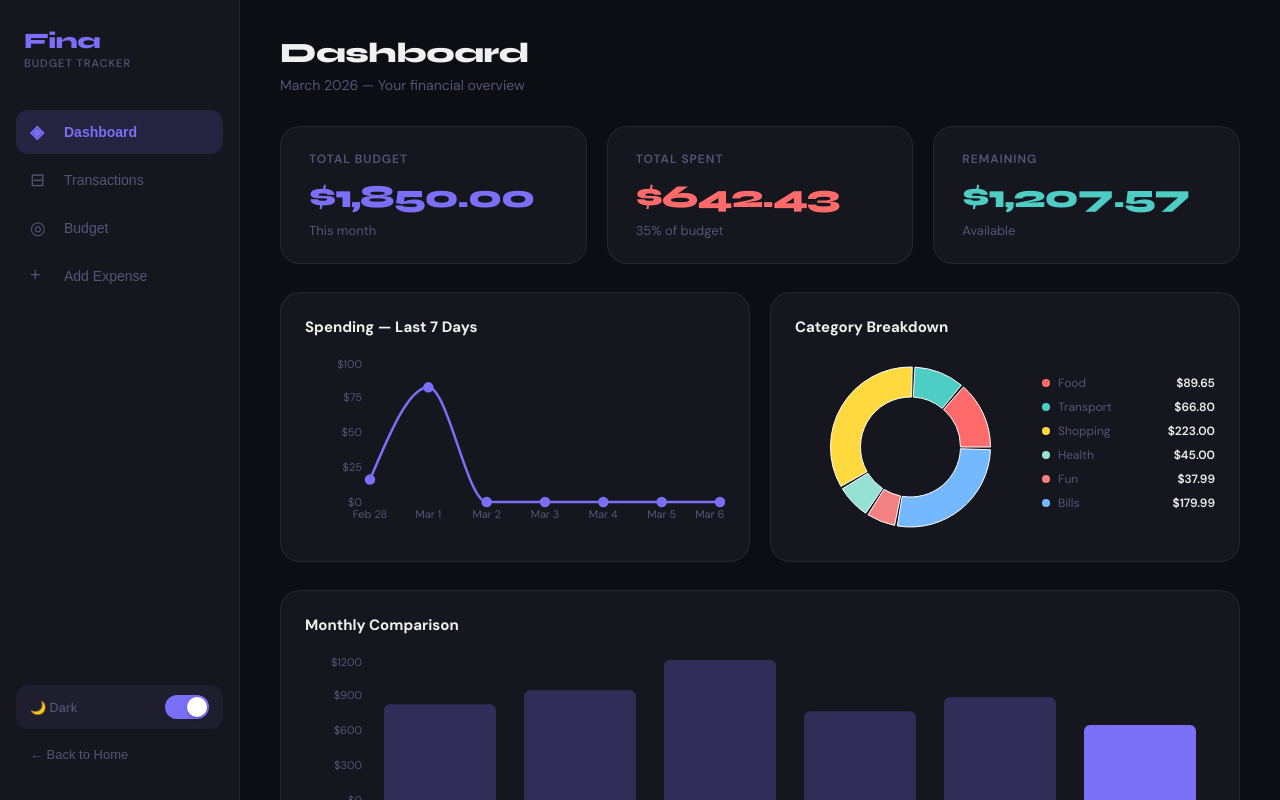
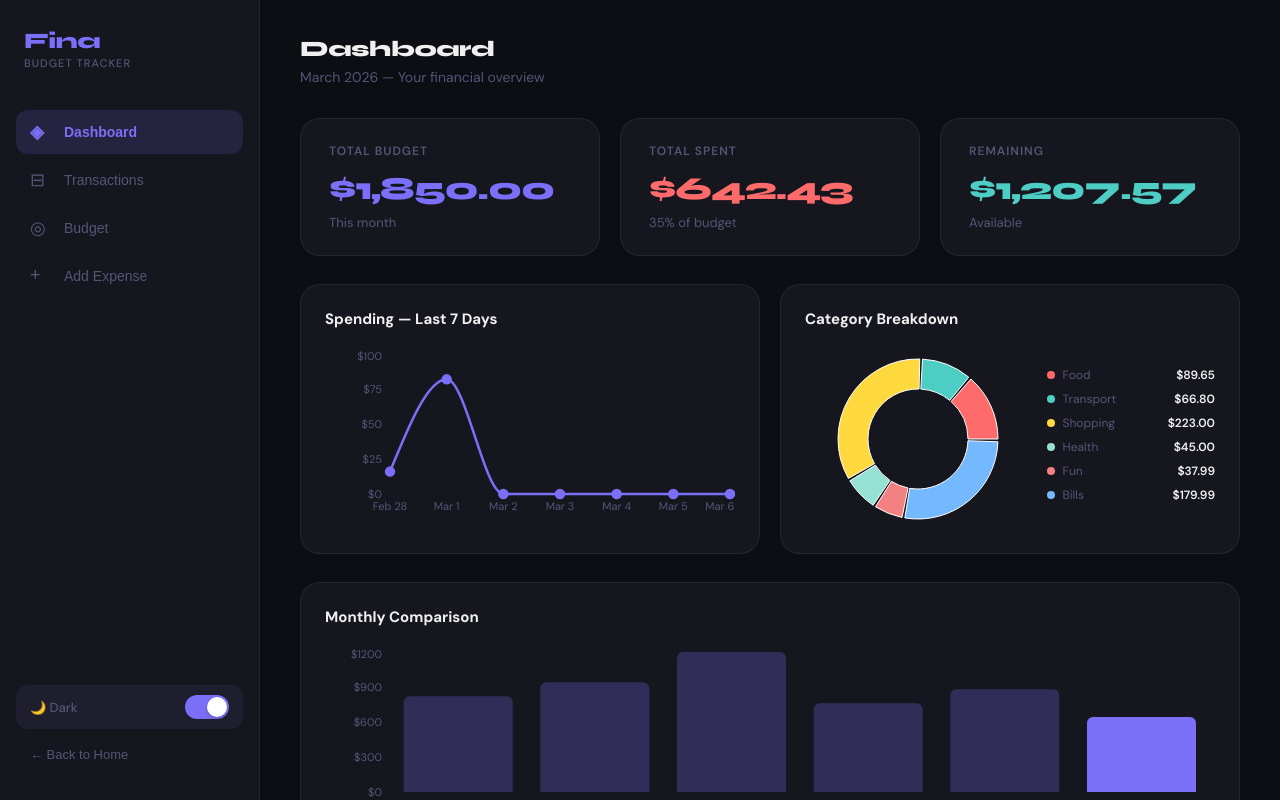
Before and after one commit to sberlabit-bit/fina, a React (Create React App) app: page / in a window 1280 px wide. Both pictures are taken after a click on the button "Open App →". Shown: the top 800 px of the page. Built offline with nearby package versions, Linux system fonts and the light colour scheme.

Commit message:
Update App.js

```diff
--- a/src/App.js
+++ b/src/App.js
@@ -123,7 +123,7 @@ export default function App() {
 
       {/* Sidebar */}
       <div style={{
-        position: "fixed", left: 0, top: 0, bottom: 0, width: 240,
+        position: "fixed", left: 0, top: 0, bottom: 0, width: 260,
         background: th.surface, borderRight: `1px solid ${th.border}`,
         display: "flex", flexDirection: "column", padding: "28px 16px", zIndex: 100,
         transition: "background 0.3s",
@@ -179,7 +179,7 @@ export default function App() {
       </div>
 
       {/* Main */}
-      <div style={{ marginLeft: 240, padding: "36px 40px", minHeight: "100vh", animation: "fadeUp 0.4s ease" }}>
+      <div style={{ marginLeft: 260, padding: "36px 40px", minHeight: "100vh", animation: "fadeUp 0.4s ease" }}>
         {tab === "dashboard" && <Dashboard th={th} totalBudget={totalBudget} totalSpent={totalSpent} spentByCategory={spentByCategory} lineData={lineData} barData={barData} pieData={pieData} transactions={transactions} />}
         {tab === "transactions" && <Transactions th={th} transactions={transactions} deleteTransaction={deleteTransaction} />}
         {tab === "budget" && <Budget th={th} spentByCategory={spentByCategory} />}
@@ -199,7 +199,7 @@ function Landing({ dark, setDark, th, onStart }) {
 
       {/* Nav */}
       <nav style={{ display: "flex", alignItems: "center", justifyContent: "space-between", padding: "24px 60px", borderBottom: `1px solid ${th.border}` }}>
-        <div style={{ fontFamily: "'Syne', sans-serif", fontSize: 24, fontWeight: 800, color: th.accent }}>Fina</div>
+        <div style={{ fontFamily: "'Syne', sans-serif", fontSize: 28, fontWeight: 800, color: th.accent }}>Fina</div>
         <div style={{ display: "flex", gap: 12, alignItems: "center" }}>
           <div onClick={() => setDark(!dark)} style={{
             width: 44, height: 24, borderRadius: 12,
@@ -275,7 +275,7 @@ function Dashboard({ th, totalBudget, totalSpent, spentByCategory, lineData, bar
 
   return (
     <div>
-      <h1 style={{ fontFamily: "'Syne', sans-serif", fontSize: 28, fontWeight: 800, marginBottom: 6, letterSpacing: -0.5 }}>Dashboard</h1>
+      <h1 style={{ fontFamily: "'Syne', sans-serif", fontSize: 22, fontWeight: 800, marginBottom: 6, letterSpacing: -0.5 }}>Dashboard</h1>
       <p style={{ color: th.muted, fontSize: 14, marginBottom: 32 }}>March 2026 — Your financial overview</p>
 
       {/* KPI Row */}
```
